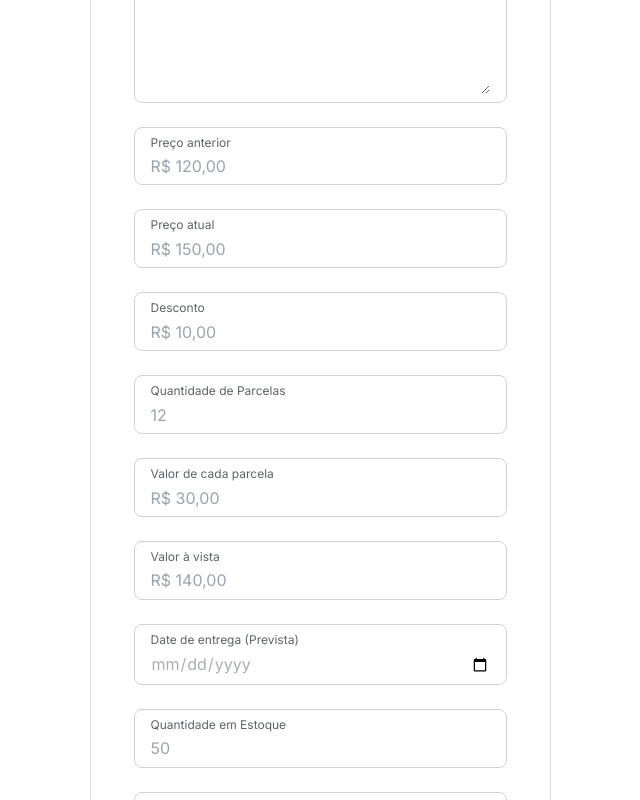
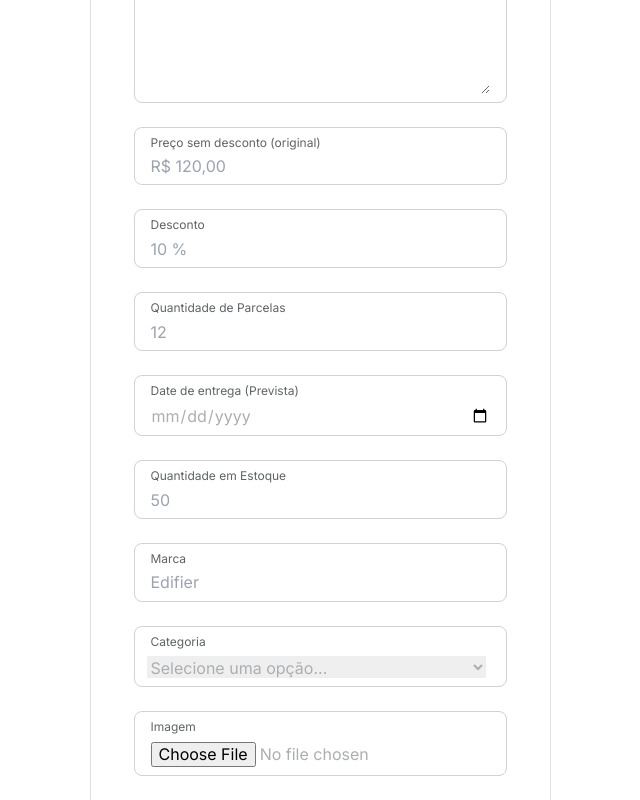
Before and after one commit to zehguilherme/ecommerce-crud, a React (Vite) app in the folder web/: page /produto/editar in a window 1280 px wide. Shown: the part 395-1195 px from the top of the page, without its empty margins (320-960 px from the left). Built offline with nearby package versions, Linux system fonts and the light colour scheme.

Commit message:
Change product props; Remove 2 inputs from product edit and product register pages

```diff
--- a/web/src/components/Product.tsx
+++ b/web/src/components/Product.tsx
@@ -8,26 +8,15 @@ export function Product({
   image,
   name,
   description,
-  price,
+  priceWithDiscount,
+  priceWithoutDiscount,
   discount,
+  installmentsNumber,
 }: ProductProps) {
   function convertPointValueToCommaValue(pointValue: number): string {
     const commaValue = pointValue.toString().replace(/\./g, ",");
 
     return commaValue;
-  }
-
-  function convertPercentageNumberToDecimalNumber(
-    percentageNumber: number
-  ): number {
-    return percentageNumber / 100;
-  }
-
-  function calculatePriceWithoutDiscount(): string {
-    return (
-      price /
-      (1 - convertPercentageNumberToDecimalNumber(discount))
-    ).toFixed(2);
   }
 
   return (
@@ -50,15 +39,12 @@ export function Product({
         <main className="flex flex-col gap-[10px]">
           <div className="flex flex-col gap-[5px]">
             <span className="text-sm text-gray-gray2 font-normal line-through">
-              R${" "}
-              {convertPointValueToCommaValue(
-                Number(calculatePriceWithoutDiscount())
-              )}
+              R$ {priceWithoutDiscount}
             </span>
 
             <div className="flex items-center gap-[10px]">
               <span className="text-black-black4 text-2xl font-medium">
-                R$ {price}
+                R$ {convertPointValueToCommaValue(priceWithDiscount)}
               </span>
 
               <span className="text-green-green1 text-sm font-normal">
@@ -70,7 +56,9 @@ export function Product({
               em
               <span className="text-green-green1">
                 {" "}
-                10x R$ {convertPointValueToCommaValue(price / 10)} sem juros
+                {installmentsNumber}x R${" "}
+                {convertPointValueToCommaValue(priceWithDiscount / 10)} sem
+                juros
               </span>{" "}
             </span>
           </div>
@@ -87,7 +75,7 @@ export function Product({
             </span>
 
             <span className="text-black-black4 text-sm font-normal">
-              R$ {price} (à vista)
+              R$ {priceWithDiscount} (à vista)
             </span>
           </div>
         </main>
--- a/web/src/models/ProductProps.ts
+++ b/web/src/models/ProductProps.ts
@@ -4,5 +4,8 @@ export type ProductProps = {
   name: string;
   description: string;
   price: number;
+  priceWithoutDiscount: number;
+  priceWithDiscount: number;
   discount: number;
+  installmentsNumber: number;
 };
--- a/web/src/pages/Home.tsx
+++ b/web/src/pages/Home.tsx
@@ -97,7 +97,10 @@ export function Home() {
                 name={product.name}
                 description={product.description}
                 price={product.price}
+                priceWithoutDiscount={product.priceWithoutDiscount}
+                priceWithDiscount={product.priceWithDiscount}
                 discount={product.discount}
+                installmentsNumber={product.installmentsNumber}
               />
             ))}
           </section>
--- a/web/src/pages/ProductEdit.tsx
+++ b/web/src/pages/ProductEdit.tsx
@@ -48,32 +48,22 @@ export function ProductEdit() {
             />
 
             <Number
-              label="Preço anterior"
-              id="previous-price"
+              label="Preço sem desconto (original)"
+              id="priceWithoutDiscount"
               placeholder="R$ 120,00"
+              onChange={() => {}}
               value=""
               error=""
-              onChange={() => {}}
-              onBlur={() => {}}
-            />
-
-            <Number
-              label="Preço atual"
-              id="current-price"
-              placeholder="R$ 150,00"
-              value=""
-              error=""
-              onChange={() => {}}
               onBlur={() => {}}
             />
 
             <Number
               label="Desconto"
               id="discount"
-              placeholder="R$ 10,00"
+              placeholder="10 %"
+              onChange={() => {}}
               value=""
               error=""
-              onChange={() => {}}
               onBlur={() => {}}
             />
 
@@ -81,26 +71,6 @@ export function ProductEdit() {
               label="Quantidade de Parcelas"
               id="installments-number"
               placeholder="12"
-              value=""
-              error=""
-              onChange={() => {}}
-              onBlur={() => {}}
-            />
-
-            <Number
-              label="Valor de cada parcela"
-              id="installments-value"
-              placeholder="R$ 30,00"
-              value=""
-              error=""
-              onChange={() => {}}
-              onBlur={() => {}}
-            />
-
-            <Number
-              label="Valor à vista"
-              id="R$ 140,00"
-              placeholder="R$ 140,00"
               value=""
               error=""
               onChange={() => {}}
--- a/web/src/pages/ProductRegister.tsx
+++ b/web/src/pages/ProductRegister.tsx
@@ -58,12 +58,10 @@ export function ProductRegister() {
   const ProductSchema = Yup.object().shape({
     name: Yup.string().required("O campo é obrigatório!"),
     description: Yup.string().required("O campo é obrigatório!"),
-    previousPrice: Yup.string().required("O campo é obrigatório!"),
+    priceWithoutDiscount: Yup.string().required("O campo é obrigatório!"),
     currentPrice: Yup.string().required("O campo é obrigatório!"),
     discount: Yup.string().required("O campo é obrigatório!"),
     installmentsNumber: Yup.string().required("O campo é obrigatório!"),
-    installmentsValue: Yup.string().required("O campo é obrigatório!"),
-    price: Yup.string().required("O campo é obrigatório!"),
     deliveryDate: Yup.date().required("O campo é obrigatório!"),
     quantity: Yup.string().required("O campo é obrigatório!"),
     brand: Yup.string().required("O campo é obrigatório!"),
@@ -75,12 +73,10 @@ export function ProductRegister() {
     initialValues: {
       name: "",
       description: "",
-      previousPrice: "",
+      priceWithoutDiscount: "",
       currentPrice: "",
       discount: "",
       installmentsNumber: "",
-      installmentsValue: "",
-      price: "",
       deliveryDate: "",
       quantity: "",
       brand: "",
@@ -96,12 +92,10 @@ export function ProductRegister() {
           body: JSON.stringify({
             name: values.name,
             description: values.description,
-            previousPrice: values.previousPrice,
+            priceWithoutDiscount: values.priceWithoutDiscount,
             currentPrice: values.currentPrice,
             discount: values.discount,
             installmentsNumber: values.installmentsNumber,
-            installmentsValue: values.installmentsValue,
-            price: values.price,
             deliveryDate: values.deliveryDate,
             quantity: values.quantity,
             brand: values.brand,
@@ -158,31 +152,22 @@ export function ProductRegister() {
             />
 
             <Number
-              label="Preço anterior"
-              id="previousPrice"
+              label="Preço sem desconto (original)"
+              id="priceWithoutDiscount"
               placeholder="R$ 120,00"
               onChange={formik.handleChange}
-              value={formik.values.previousPrice}
+              value={formik.values.priceWithoutDiscount}
               error={
-                formik.touched.previousPrice && formik.errors.previousPrice
+                formik.touched.priceWithoutDiscount &&
+                formik.errors.priceWithoutDiscount
               }
-              onBlur={formik.handleBlur}
-            />
-
-            <Number
-              label="Preço atual"
-              id="currentPrice"
-              placeholder="R$ 150,00"
-              onChange={formik.handleChange}
-              value={formik.values.currentPrice}
-              error={formik.touched.currentPrice && formik.errors.currentPrice}
               onBlur={formik.handleBlur}
             />
 
             <Number
               label="Desconto"
               id="discount"
-              placeholder="R$ 10,00"
+              placeholder="10 %"
               onChange={formik.handleChange}
               value={formik.values.discount}
               error={formik.touched.discount && formik.errors.discount}
@@ -199,29 +184,6 @@ export function ProductRegister() {
                 formik.touched.installmentsNumber &&
                 formik.errors.installmentsNumber
               }
-              onBlur={formik.handleBlur}
-            />
-
-            <Number
-              label="Valor de cada parcela"
-              id="installmentsValue"
-              placeholder="R$ 30,00"
-              onChange={formik.handleChange}
-              value={formik.values.installmentsValue}
-              error={
-                formik.touched.installmentsValue &&
-                formik.errors.installmentsValue
-              }
-              onBlur={formik.handleBlur}
-            />
-
-            <Number
-              label="Valor à vista"
-              id="price"
-              placeholder="R$ 140,00"
-              onChange={formik.handleChange}
-              value={formik.values.price}
-              error={formik.touched.price && formik.errors.price}
               onBlur={formik.handleBlur}
             />
 
```
